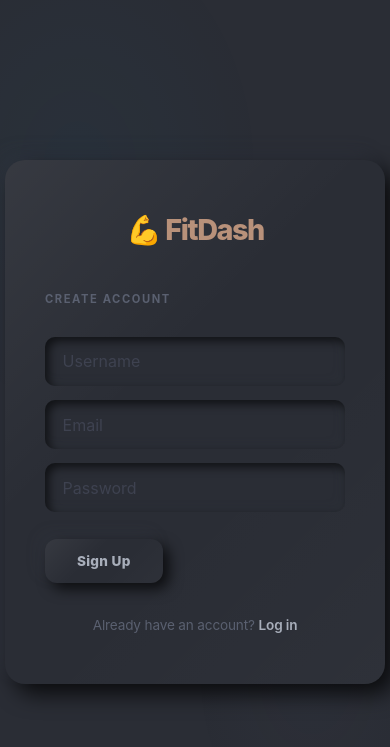
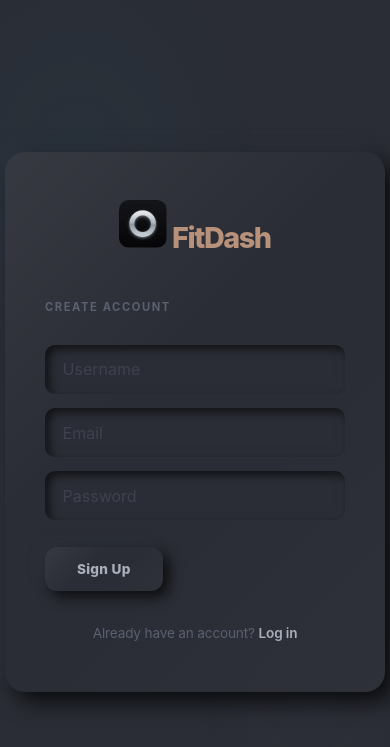
Before and after one commit to omrieldor/fitdash, a Flask app: page /register in a window 390 px wide. Shown: the top 747 px of the page. Run offline with Flask 3, Linux system fonts and the light colour scheme; some libraries are stand-ins or nearby versions.

Commit message:
Replace emoji logo with custom icon, add iPhone home screen support
- Replace bicep emoji with custom circle logo (icon.png)
- Add apple-touch-icon for iPhone home screen
- Update manifest.json with PNG icon and dark background
- Add logo-icon CSS for header and login page sizing
- Remove unused SVG logo files
- Bump cache to v30

Co-Authored-By: Claude Sonnet 4.6 <noreply@anthropic.com>

```diff
--- a/static/style.css
+++ b/static/style.css
@@ -144,9 +144,14 @@ header {
   font-weight: 800;
   letter-spacing: -0.04em;
   color: #b8917a;
+  display: flex;
+  align-items: center;
+  gap: 0.4rem;
   transition: all 0.3s var(--ease);
 }
 .logo:hover { filter: brightness(1.3); }
+.logo-icon { width: 28px; height: 28px; border-radius: 6px; object-fit: cover; }
+.auth-logo .logo-icon { width: 48px; height: 48px; border-radius: 10px; }
 .header-right { display: flex; align-items: center; gap: 0.8rem; }
 .username { font-size: 0.8rem; font-weight: 500; color: var(--dim); letter-spacing: 0.02em; }
 
--- a/static/sw.js
+++ b/static/sw.js
@@ -1,5 +1,5 @@
-const CACHE = 'fitdash-v29';
-const STATIC = ['/static/style.css?v=29', '/static/manifest.json'];
+const CACHE = 'fitdash-v30';
+const STATIC = ['/static/style.css?v=30', '/static/manifest.json', '/static/icon.png'];
 
 self.addEventListener('install', e => {
   e.waitUntil(caches.open(CACHE).then(c => c.addAll(STATIC)));
--- a/templates/index.html
+++ b/templates/index.html
@@ -8,8 +8,9 @@
   <meta name="theme-color" content="#2a2d35">
   <meta name="apple-mobile-web-app-capable" content="yes">
   <meta name="apple-mobile-web-app-status-bar-style" content="black-translucent">
+  <link rel="apple-touch-icon" href="/static/icon.png">
   <meta name="csrf-token" content="{{ csrf_token() }}">
-  <link rel="stylesheet" href="/static/style.css?v=29">
+  <link rel="stylesheet" href="/static/style.css?v=30">
   <script defer src="https://cdn.jsdelivr.net/npm/chart.js"></script>
 </head>
 <body>
@@ -17,7 +18,7 @@
   <!-- Header -->
   <header>
     <div class="header-inner">
-      <span class="logo">💪 FitDash</span>
+      <span class="logo"><img src="/static/icon.png" alt="" class="logo-icon"> FitDash</span>
       <div class="header-right">
         <span class="username">{{ user.username }}</span>
         {% if can_commander %}
--- a/templates/login.html
+++ b/templates/login.html
@@ -6,11 +6,12 @@
   <title>FitDash — {% if mode == 'register' %}Sign Up{% else %}Login{% endif %}</title>
   <link rel="manifest" href="/static/manifest.json">
   <meta name="theme-color" content="#2a2d35">
-  <link rel="stylesheet" href="/static/style.css?v=29">
+  <link rel="apple-touch-icon" href="/static/icon.png">
+  <link rel="stylesheet" href="/static/style.css?v=30">
 </head>
 <body class="auth-body">
   <div class="auth-card">
-    <div class="auth-logo">💪 FitDash</div>
+    <div class="auth-logo"><img src="/static/icon.png" alt="" class="logo-icon"> FitDash</div>
 
     {% with messages = get_flashed_messages() %}
       {% if messages %}
```
Also changed, not shown: static/icon.png (added), static/manifest.json.
